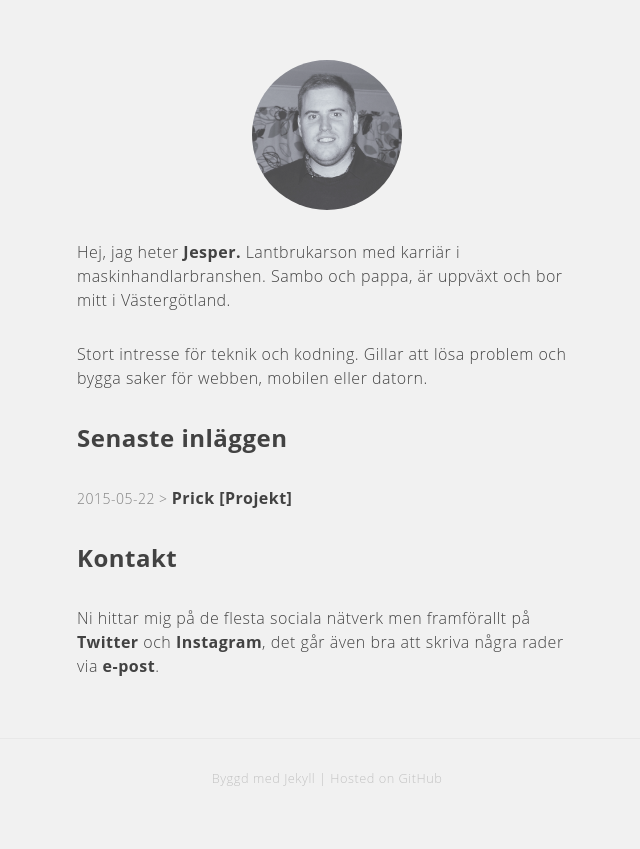
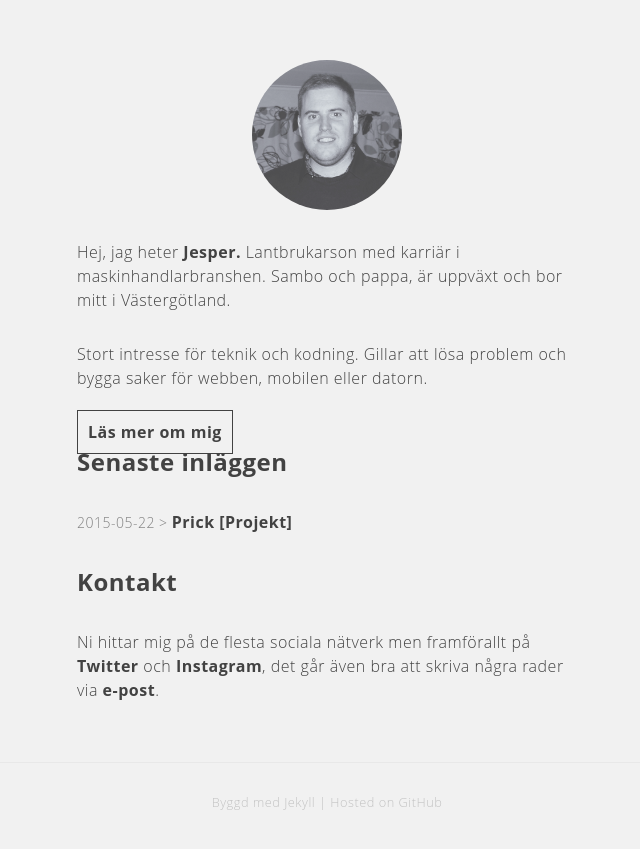
Before and after one commit to jesperpsvensson/jesperpsvensson.github.io, a Jekyll site: the page built from index.html, in a window 1280 px wide. Shown: the top 849 px of the page, without its empty margins (313-953 px from the left). Built offline with Jekyll 4.4.1, drawn with Linux system fonts in a browser that asks for light colours; some web fonts are replaced.

Commit message:
lagt till knapp om mig

```diff
--- a/_sass/_layout.scss
+++ b/_sass/_layout.scss
@@ -195,3 +195,12 @@
 .light-text {
   font-size: 15px;
 }
+
+.aboutBtn {
+  border: 1px solid #424242;
+  padding: 10px;
+}
+
+.aboutBtn:hover {
+  background-color: #ffff99;
+}
--- a/index.html
+++ b/index.html
@@ -8,6 +8,7 @@
   <p>
     Stort intresse för teknik och kodning. Gillar att lösa problem och bygga saker för webben, mobilen eller datorn.
   </p>
+  <a href="#" class="aboutBtn">Läs mer om mig</a>
   <h2 class="bold">Senaste inläggen</h2>
   <ul class="post-list">
     {% for post in site.posts %}
```
